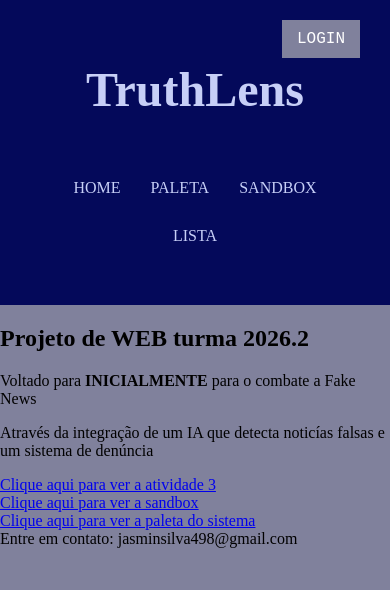
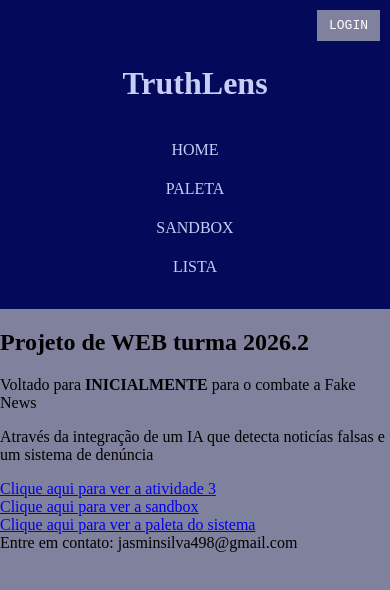
Before and after one commit to Jasmin1209/prg04JasminSilva, a plain HTML site: page index.html in a window 390 px wide. Drawn offline with Linux system fonts and the light colour scheme.

Commit message:
ADD: Media Queries

```diff
--- a/assets/css/style.css
+++ b/assets/css/style.css
@@ -71,3 +71,69 @@ img{
     padding: 10px 15px;
     text-decoration: none;
 }
+
+/* ==============================
+   RESPONSIVIDADE
+   ============================== */
+
+/* Tablets */
+@media (max-width: 768px) {
+
+    header {
+        padding: 20px;
+    }
+
+    h1 {
+        font-size: 2.5em;
+    }
+
+    #menu {
+        padding: 15px;
+    }
+
+    #login {
+        top: 15px;
+        right: 15px;
+        padding: 8px 12px;
+        font-size: 14px;
+    }
+}
+
+
+/* Celulares */
+@media (max-width: 480px) {
+
+    header {
+        padding: 15px;
+    }
+
+    h1 {
+        font-size: 2em;
+        margin-top: 50px;
+    }
+
+    #menu {
+        padding: 10px 0;
+    }
+
+    #menu ul {
+        flex-direction: column;
+        gap: 5px;
+    }
+
+    #menu a {
+        width: 100%;
+        padding: 8px;
+    }
+
+    #menu a:hover {
+        padding: 10px;
+    }
+
+    #login {
+        top: 10px;
+        right: 10px;
+        padding: 8px 12px;
+        font-size: 13px;
+    }
+}
```
